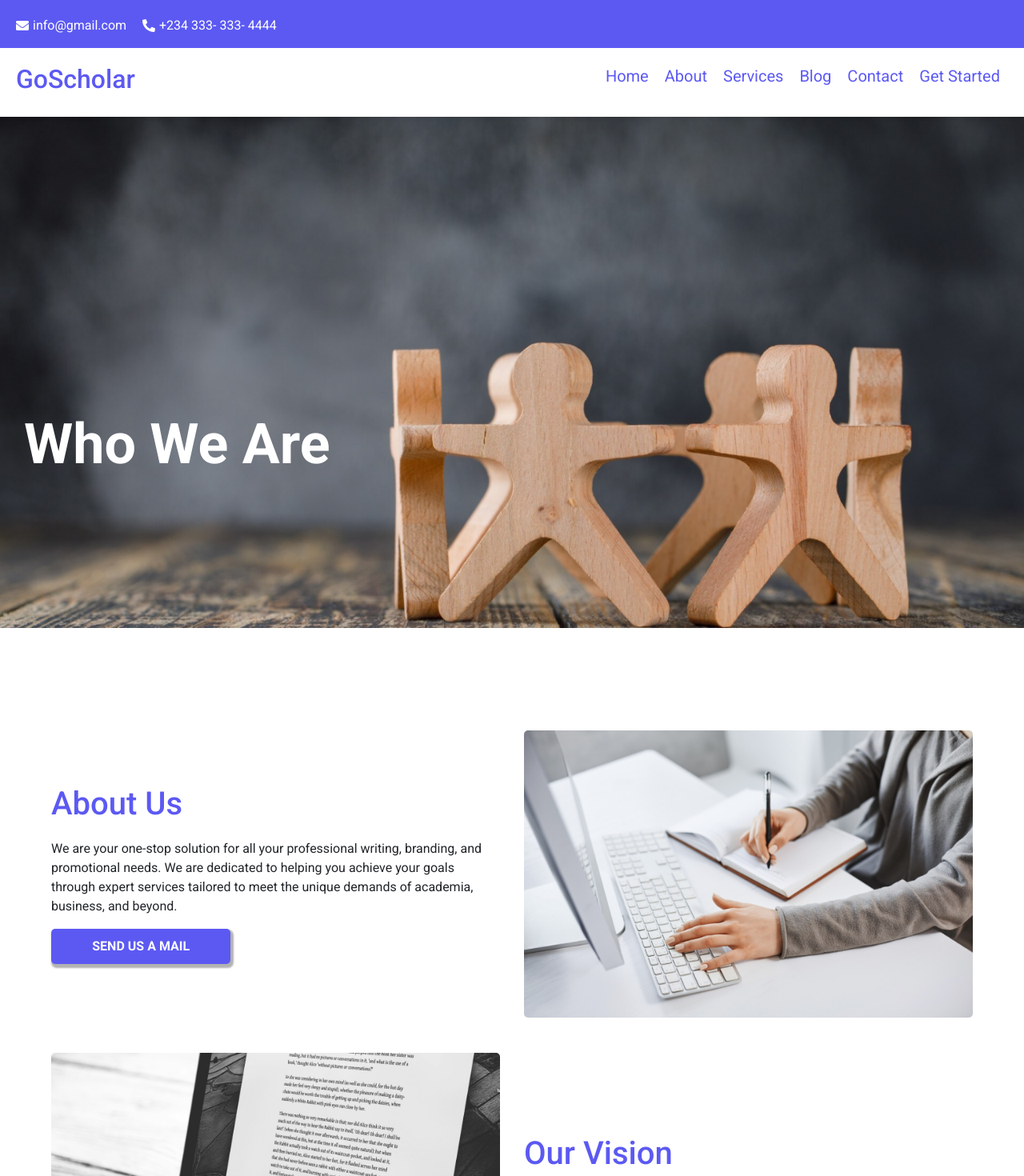
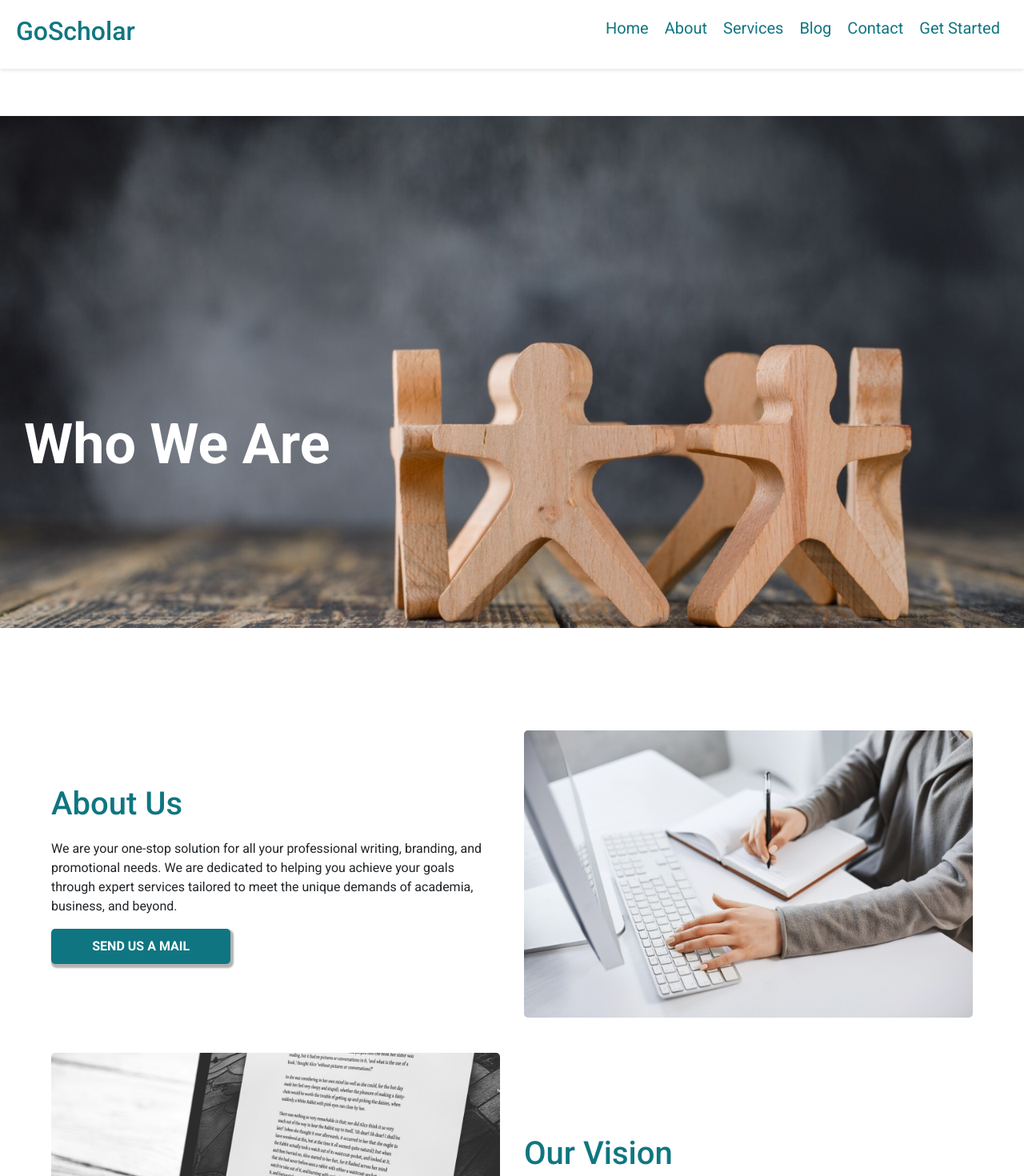
Before and after one commit to Onward100/goscholar, a React (Create React App) app: page /about in a window 1280 px wide. Shown: the top 1470 px of the page at 80% size. Built offline with nearby package versions, Linux system fonts and the light colour scheme.

Commit message:
commit changes

```diff
--- a/src/index.css
+++ b/src/index.css
@@ -21,7 +21,7 @@ html {
 .error h1 {
   font-size: 50px;
   font-weight: bold;
-  color: #5c59f3;
+  color: #0F7681;
 }
 /* Header styling */
 .header {
@@ -39,31 +39,13 @@ html {
 .header-content {
   padding: 20px;
 }
-.header-contact {
-  display: flex;
-  align-items: center;
-  gap: 20px;
-  background-color: #5c59f3;
-  padding: 20px 20px 0;
-  color: white;
-}
-.header-contact p {
-  display: flex;
-  align-items: center;
-  gap: 5px;
-}
-.header-contact .email {
-  text-decoration: none;
-  color: white;
-  cursor: pointer;
-  text-shadow: 2px;
-}
 .logo {
   display: flex;
   align-items: center;
   justify-content: space-between;
-  color: #5c59f3;
+  color: #0F7681;
   font-weight: bold;
+  align-items: center;
 }
 .logo .menu {
   font-size: 24px;
@@ -91,7 +73,7 @@ html {
   transition: 0.3s ease;
 }
 .nav-links li:hover {
-  color: #5c59f3;
+  color: #0F7681;
   text-decoration: underline;
 }
 .nav-links .link {
@@ -154,7 +136,7 @@ h1 {
   text-decoration: none;
 }
 .button {
-  background-color: #5c59f3;
+  background-color: #0F7681;
   font-weight: bold;
   color: white;
   border: none;
@@ -172,8 +154,12 @@ h1 {
 .rating--content {
   margin: 30px 0 60px;
   text-align: center;
-  border: 2px solid #5c59f3;
-  padding: 20px;
+  background-color: #2ba0ad;
+  padding: 50px;
+}
+.rating--content h3{
+  color: #26919d;
+  font-weight: bold;
 }
 
 /* Why choose us */
@@ -193,7 +179,7 @@ h1 {
   margin-bottom: 30px;
 }
 .info-icon {
-  color: #5c59f3;
+  color: #0F7681;
 }
 .bulb-icon {
   background-color: #dedefd;
@@ -242,7 +228,7 @@ h1 {
   display: none;
 }
 .contact2-form {
-  background-color: #dedefd;
+  background-color: #3bc3d2;
 }
 .contact2-form-content {
   width: 80%;
@@ -252,7 +238,7 @@ h1 {
 
 .contact2 h2 {
   text-align: center;
-  color: #5c59f3;
+  color: #0F7681;
   padding: 30px 0 0;
 }
 .contact2-input {
@@ -264,7 +250,7 @@ h1 {
   outline: none;
 }
 .contact2-input:focus {
-  border: 2px solid #5c59f3;
+  border: 2px solid #0F7681;
 }
 
 .contact2-form-content textarea {
@@ -277,7 +263,7 @@ h1 {
   border: none;
 }
 .contact2-form-content textarea:focus {
-  border: 2px solid #5c59f3;
+  border: 2px solid #0F7681;
 }
 .contact2-btn {
   margin: 20px auto;
@@ -308,7 +294,7 @@ h1 {
   left: 0;
 }
 .formPage {
-  background-color: rgba(0, 0, 255, 0.4);
+  background-color: #155960;
   position: relative;
   top: 145px;
 }
@@ -333,7 +319,7 @@ h1 {
   box-shadow: 2px 2px 2px 2px rgba(0, 0, 0, 0.3);
 }
 .form--data .input:hover {
-  border-bottom: 2px solid #5c59f3;
+  border-bottom: 2px solid #0F7681;
 }
 .form--data .other {
   background-color: white;
@@ -346,7 +332,7 @@ h1 {
   transition: 0.3s ease;
 }
 .form--data .other:hover {
-  border-bottom: 2px solid #5c59f3;
+  border-bottom: 2px solid #0F7681;
 }
 .form--page span {
   color: #c12f32;
@@ -361,7 +347,7 @@ h1 {
   width: 30%;
   text-align: center;
   font-weight: bold;
-  color: #5c59f3;
+  color: #0F7681;
   font-size: 20px;
   display: block;
   margin: 0 auto;
@@ -376,12 +362,12 @@ h1 {
   margin-top: 50px;
 }
 .intro--header {
-  color: #5c59f3;
+  color: #0F7681;
   text-align: center;
 }
 .services h2 {
   margin-bottom: 20px;
-  color: #5c59f3;
+  color: #0F7681;
 }
 .services-content {
   padding: 20px;
@@ -398,12 +384,12 @@ h1 {
 }
 .readMore {
   text-decoration: none;
-  color: #5c59f3;
+  color: #0F7681;
 }
 
 .icon {
   font-size: 50px;
-  background-color: #5c59f3;
+  background-color: #0F7681;
   color: white;
   border-radius: 50%;
   padding: 12px;
@@ -433,14 +419,14 @@ p button {
   margin-bottom: 20px;
 }
 .about--content h1 {
-  color: #5c59f3;
+  color: #0F7681;
 }
 .about--content hr {
-  border-bottom: 2px dashed #5c59f3;
+  border-bottom: 2px dashed #0F7681;
 }
 .mail {
   text-decoration: none;
-  color: #5c59f3;
+  color: #0F7681;
 }
 /* News Feed section */
 .blog--section {
@@ -474,7 +460,7 @@ p button {
 }
 .show-more-link {
   transition: 0.3s ease;
-  border: 2px solid #5c59f3;
+  border: 2px solid #0F7681;
   padding: 8px 30px;
   border-radius: 5px;
   text-decoration: none;
@@ -484,7 +470,7 @@ p button {
 }
 .show-more-link:hover {
   color: white;
-  background-color: #5c59f3;
+  background-color: #0F7681;
 }
 
 /* Blog Page */
@@ -495,7 +481,7 @@ p button {
 .blog--page h1 {
   padding-top: 30px;
   padding-left: 30px;
-  color: #5c59f3;
+  color: #0F7681;
 }
 .blog--page img {
   max-width: 100%;
@@ -517,7 +503,7 @@ h4 {
   margin: 30px 0;
 }
 .blog--links {
-  background-color: #5c59f3;
+  background-color: #0F7681;
   color: white;
   border: none;
   text-align: center;
@@ -559,14 +545,14 @@ h4 {
 .services-bg img {
   width: 100%;
   object-fit: cover;
-  height: 70vh;
+  height: 90vh;
 }
 .service--content {
   width: 90%;
   margin: auto;
 }
 .service-text-content h2 {
-  color: #5c59f3;
+  color: #0F7681;
 }
 .services--content h2 {
   margin: 30px 0;
@@ -582,7 +568,7 @@ h4 {
   margin: 0 auto 50px;
   width: 40%;
   display: block;
-  background-color: #5c59f3;
+  background-color: #0F7681;
   color: white;
   border: none;
   border-radius: 5px;
@@ -598,7 +584,7 @@ h4 {
 .contact-content {
   width: 90%;
   margin: auto;
-  background-color: #9999ff;
+  background-color: #0F7681;
   padding: 10px 20px;
   border-radius: 5px;
 }
@@ -631,14 +617,14 @@ h4 {
   margin-bottom: 20px;
 }
 .contact-phone-details h5 {
-  color: #5c59f3;
+  color: #0F7681;
 }
 .phone-content {
   display: flex;
   gap: 10px;
 }
 .phone-content .contact-icon {
-  color: #5c59f3;
+  color: #0F7681;
   font-size: 20px;
 }
 .contact-email {
@@ -657,7 +643,7 @@ h4 {
   border-right: 0;
   border-left: 0;
   border-radius: 5px;
-  border-bottom: 2px solid #5c59f3;
+  border-bottom: 2px solid #0F7681;
 }
 .contact .send-btn {
   width: 50%;
@@ -670,7 +656,7 @@ h4 {
 }
 /* Footer styling */
 .footer {
-  background-color: #5c59f3;
+  background-color: #0F7681;
   color: white;
   padding: 20px;
   margin-top: 30px;
@@ -742,7 +728,7 @@ h4 {
   }
   .nav-links li {
     padding: 0 10px;
-    color: #5c59f3 !important;
+    color: #0F7681 !important;
   }
   .logo .menu {
     display: none;
--- a/src/pages/Header.js
+++ b/src/pages/Header.js
@@ -10,12 +10,6 @@ export default function Header() {
   return (
     <div className="header">
       <div className="fixed-header">
-      <div className="header-contact">
-        <Link to="mailto: worukaonward@gmail.com" className="email">
-          <p>{<FaEnvelope />} info@gmail.com</p>
-        </Link>
-        <p>{<FaPhoneAlt />} +234 333- 333- 4444</p>
-      </div>
       <div className="header-content">
         <div className="logo">
           <h2>GoScholar</h2>
--- a/src/pages/LandingPage.js
+++ b/src/pages/LandingPage.js
@@ -319,31 +319,7 @@ export default function HomePage() {
       </div>
 
       <br />
-      <section className="blog">
-        <div className="blog--content">
-          <h2 className="intro--header">Our news feed</h2>
-          <div className="blog--section">
-            <div className="blog--cards">
-              {posts.slice(0, 3).map((post) => (
-                <article key={post._id}>
-                  <img src={post.mainImage.asset.url} alt={post.title} />
-                  <h4>{post.title}</h4>
-                  <div className="blog-link">
-                    <Link className="blog--links" to="/blog">
-                      Read Full Article
-                    </Link>
-                  </div>
-                </article>
-              ))}
-            </div>
-            <div className="show-more-blog">
-              <Link className="show-more-link" to="/blog">
-                See More
-              </Link>
-            </div>
-          </div>
-        </div>
-      </section>
+
 
       <div className="client-feedback">
         <h2 className="intro--header">Our Clients Feedback</h2>
@@ -416,6 +392,7 @@ export default function HomePage() {
           <img src={ContactImg} />
         </div>
         <div className="contact2-form">
+          <h2>Book us now</h2>
           <form onSubmit={handleSubmit} className="contact2-form-content">
             <label htmlFor="name">Name</label>
             <br />
@@ -464,7 +441,31 @@ export default function HomePage() {
         </div>
       </div>
 
-
+      <section className="blog">
+        <div className="blog--content">
+          <h2 className="intro--header">Our Latest News Feed</h2>
+          <div className="blog--section">
+            <div className="blog--cards">
+              {posts.slice(0, 3).map((post) => (
+                <article key={post._id}>
+                  <img src={post.mainImage.asset.url} alt={post.title} />
+                  <h4>{post.title}</h4>
+                  <div className="blog-link">
+                    <Link className="blog--links" to="/blog">
+                      Read Full Article
+                    </Link>
+                  </div>
+                </article>
+              ))}
+            </div>
+            <div className="show-more-blog">
+              <Link className="show-more-link" to="/blog">
+                See More
+              </Link>
+            </div>
+          </div>
+        </div>
+      </section>
       <Footer />
     </div>
   );
```
